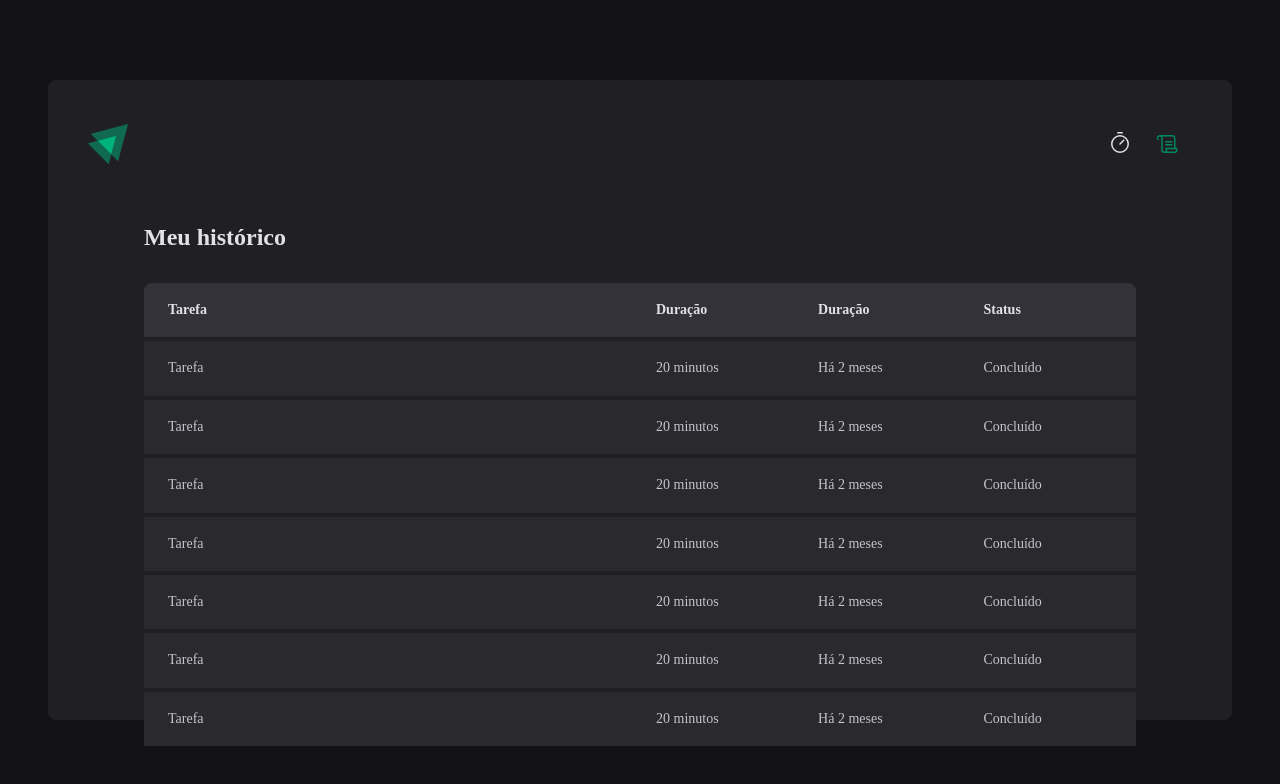
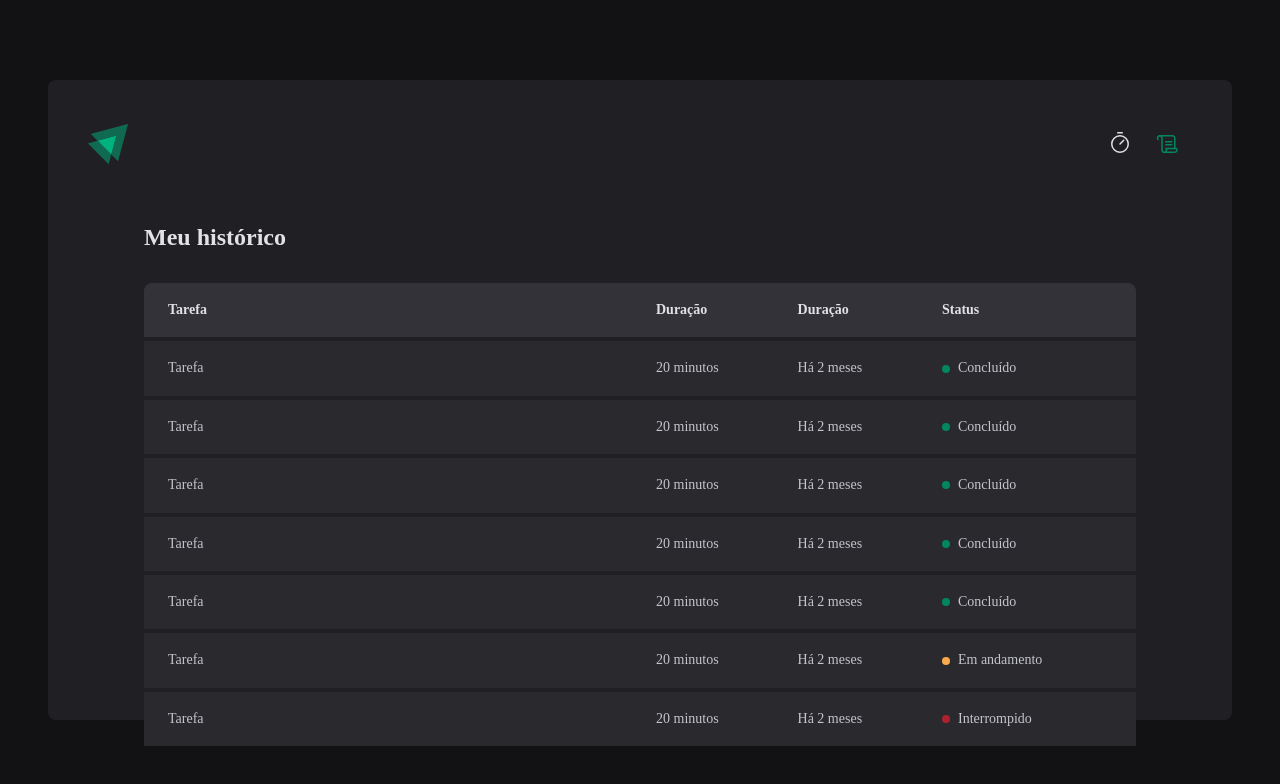
Before and after one commit to EduardoRGS/ignite-time, a React (Vite) app in the folder ignite-time/: page /history in a window 1280 px wide. Shown: the top 784 px of the page. Built offline with nearby package versions, Linux system fonts and the light colour scheme.

Commit message:
Adicionando componente de status das tarefas feito no styled componente

```diff
--- a/ignite-time/src/pages/History/index.tsx
+++ b/ignite-time/src/pages/History/index.tsx
@@ -1,5 +1,5 @@
 import React from 'react'
-import { HistoryContainer, HistoryList } from './styles'
+import { HistoryContainer, HistoryList, Status } from './styles'
 
 export function History() {
   return (
@@ -21,43 +21,57 @@
               <td>Tarefa</td>
               <td>20 minutos</td>
               <td>Há 2 meses</td>
-              <td>Concluído</td>
+              <td>
+                 <Status statusColor="green">Concluído</Status>
+              </td>
             </tr>
             <tr>
               <td>Tarefa</td>
               <td>20 minutos</td>
               <td>Há 2 meses</td>
-              <td>Concluído</td>
+              <td>
+                 <Status statusColor="green">Concluído</Status>
+              </td>
             </tr>
             <tr>
               <td>Tarefa</td>
               <td>20 minutos</td>
               <td>Há 2 meses</td>
-              <td>Concluído</td>
+              <td>
+                  <Status statusColor="green">Concluído</Status>
+              </td>
             </tr>
             <tr>
               <td>Tarefa</td>
               <td>20 minutos</td>
               <td>Há 2 meses</td>
-              <td>Concluído</td>
+              <td>
+                <Status statusColor="green">Concluído</Status>
+              </td>
             </tr>
             <tr>
               <td>Tarefa</td>
               <td>20 minutos</td>
               <td>Há 2 meses</td>
-              <td>Concluído</td>
+              <td>
+                <Status statusColor="green">Concluído</Status>
+              </td>
             </tr>
             <tr>
               <td>Tarefa</td>
               <td>20 minutos</td>
               <td>Há 2 meses</td>
-              <td>Concluído</td>
+              <td>
+                 <Status statusColor="yellow">Em andamento</Status>
+              </td>
             </tr>
             <tr>
               <td>Tarefa</td>
               <td>20 minutos</td>
               <td>Há 2 meses</td>
-              <td>Concluído</td>
+              <td>
+                 <Status statusColor="red">Interrompido</Status>
+              </td>
             </tr>
           </tbody>
         </table>
--- a/ignite-time/src/pages/History/styles.ts
+++ b/ignite-time/src/pages/History/styles.ts
@@ -51,3 +51,27 @@
     }
   }
 `
+
+const STATUS_COLORS = {
+    yellow: 'yellow-500',
+    green: 'green-500',
+    red: 'red-500',
+} as const
+
+interface StatusProps {
+    statusColor: keyof typeof STATUS_COLORS
+}
+
+export const Status = styled.span<StatusProps>`
+  display: flex;
+  align-items: center;
+  gap: 0.5rem;
+
+  &::before {
+    content: '';
+    width: 0.5rem;
+    height: 0.5rem;
+    border-radius: 50%;
+    background: ${(props) => props.theme[STATUS_COLORS[props.statusColor]]};
+  }
+`
```
